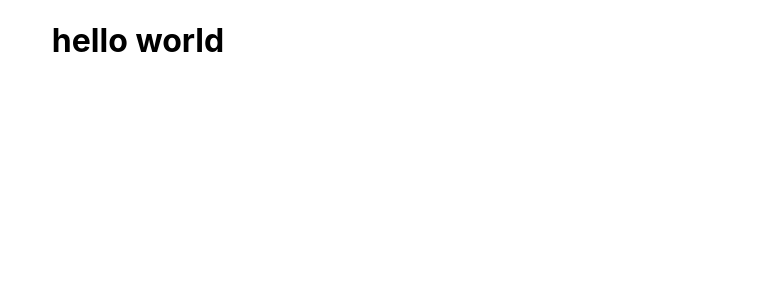
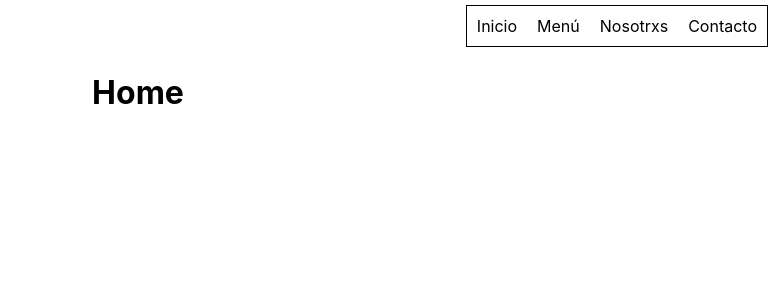
Before and after one commit to JinaZhu/botanica-coffee-house, a React (Create React App) app: page / in a window 1280 px wide. Shown: the top 300 px of the page, without its empty margins (502-1280 px from the left). Built offline with nearby package versions, Linux system fonts and the light colour scheme.

Commit message:
add burger button

```diff
--- a/package.json
+++ b/package.json
@@ -8,7 +8,9 @@
     "@testing-library/user-event": "^12.8.1",
     "react": "^17.0.1",
     "react-dom": "^17.0.1",
+    "react-router-dom": "^5.2.0",
     "react-scripts": "4.0.3",
+    "styled-components": "^5.2.1",
     "web-vitals": "^1.1.0"
   },
   "scripts": {
--- a/src/App.js
+++ b/src/App.js
@@ -1,9 +1,17 @@
 import "./App.css";
+import React from "react";
+import { BrowserRouter as Router, Switch, Route } from "react-router-dom";
+
+import Home from "./pages/Home";
 
 function App() {
   return (
     <div className="App">
-      <h1>hello world</h1>
+      <Router basename="/">
+        <Switch>
+          <Route exact path="/" component={Home} />
+        </Switch>
+      </Router>
     </div>
   );
 }
--- /dev/null
+++ b/src/components/Nav/index.js
@@ -0,0 +1,18 @@
+import React from "react";
+
+import { NavItem, NavUl, NavContainter } from "./styled";
+
+const Nav = () => {
+  return (
+    <NavContainter>
+      <NavUl>
+        <NavItem>Inicio</NavItem>
+        <NavItem>Menú</NavItem>
+        <NavItem>Nosotrxs</NavItem>
+        <NavItem>Contacto</NavItem>
+      </NavUl>
+    </NavContainter>
+  );
+};
+
+export default Nav;
--- /dev/null
+++ b/src/components/Nav/styled.js
@@ -0,0 +1,61 @@
+import styled from "styled-components";
+import { Link } from "react-router-dom";
+
+export const NavContainter = styled.div`
+  width: 100vw;
+  display: flex;
+  align-items: center;
+  justify-content: flex-end;
+`;
+
+export const NavUl = styled.ul`
+  display: flex;
+  align-items: center;
+  justify-content: center;
+  margin: 5px 10px;
+  padding: 0;
+  border: 1px solid black;
+`;
+
+export const NavItem = styled.li`
+  margin: 0;
+  list-style-type: none;
+  margin: 10px;
+`;
+
+export const StyledBurger = styled.button`
+  display: flex;
+  flex-direction: column;
+  justify-content: space-around;
+  width: 2rem;
+  height: 2rem;
+  background: transparent;
+  border: none;
+  cursor: pointer;
+  padding: 0;
+  z-index: 10;
+  margin-right: 5px;
+  &:focus {
+    outline: none;
+  }
+  div {
+    width: 2rem;
+    height: 0.25rem;
+    background: ${(props) => props.color || "black"};
+    border-radius: 10px;
+    transition: all 0.3s linear;
+    position: relative;
+    transform-origin: 1px;
+    :first-child {
+      transform: ${({ isOpen }) => (isOpen ? "rotate(45deg)" : "rotate(0)")};
+    }
+    :nth-child(2) {
+      opacity: ${({ isOpen }) => (isOpen ? "0" : "1")};
+      transform: ${({ isOpen }) =>
+        isOpen ? "translateX(20px)" : "translateX(0)"};
+    }
+    :nth-child(3) {
+      transform: ${({ isOpen }) => (isOpen ? "rotate(-45deg)" : "rotate(0)")};
+    }
+  }
+`;
--- /dev/null
+++ b/src/pages/Home/index.js
@@ -0,0 +1,14 @@
+import React from "react";
+
+import Nav from "../../components/Nav";
+
+const Home = () => {
+  return (
+    <div>
+      <Nav />
+      <h1>Home</h1>
+    </div>
+  );
+};
+
+export default Home;
```
Also changed, not shown: src/components/Nav/Hamburger.js (added, +15 -0 lines), 1 other file (tests, documents, lock files or other folders).
